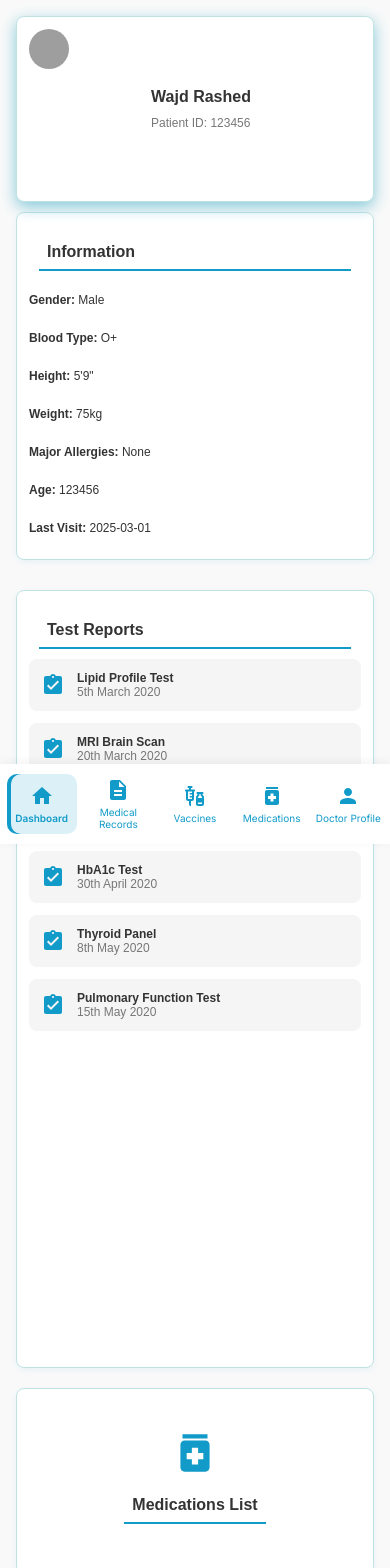
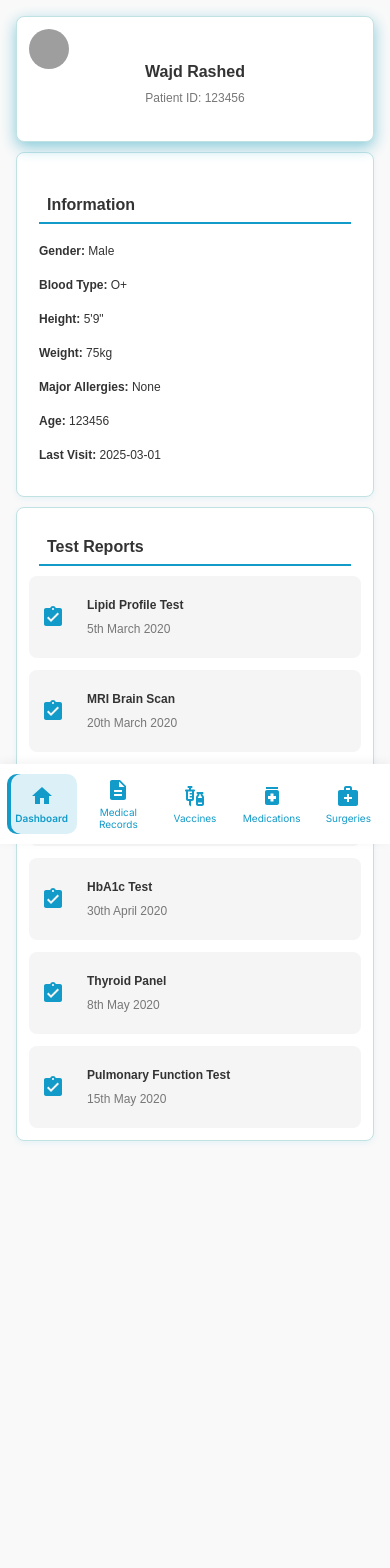
Before and after one commit to jihadlenix/MediLog, a React (Create React App) app in the folder client/: page /dashPatient in a window 390 px wide. Shown: the top 1568 px of the page. After the commit the page ends 1237 px from the top, so only its background shows below. Built offline with nearby package versions, Linux system fonts and the light colour scheme; grey boxes are pictures that could not be loaded.

Commit message:
Updates in Design of Dashboard

```diff
--- a/client/src/components/LeftNavBar.js
+++ b/client/src/components/LeftNavBar.js
@@ -6,7 +6,7 @@ import HomeIcon from '@mui/icons-material/Home';
 import DescriptionIcon from '@mui/icons-material/Description';
 import VaccinesIcon from '@mui/icons-material/Vaccines';
 import MedicationIcon from '@mui/icons-material/Medication';
-import PersonIcon from '@mui/icons-material/Person';
+import MedicalServicesIcon from '@mui/icons-material/MedicalServices';
 import ExitToAppIcon from '@mui/icons-material/ExitToApp';
 
 const LeftNavBar = () => {
@@ -19,7 +19,7 @@ const LeftNavBar = () => {
     { path: '/medRecord', label: 'Medical Records', icon: <DescriptionIcon /> },
     { path: '/vaccines', label: 'Vaccines', icon: <VaccinesIcon /> },
     { path: '/medications', label: 'Medications', icon: <MedicationIcon /> },
-    { path: '/docProfile', label: 'Doctor Profile', icon: <PersonIcon /> },
+    { path: '/surgeries', label: 'Surgeries', icon: <MedicalServicesIcon /> },
   ];
 
   useEffect(() => {
--- a/client/src/doctor/DoctorProfile.css
+++ b/client/src/doctor/DoctorProfile.css
@@ -69,8 +69,7 @@
     flex-direction: column;
     gap: 30px;
     padding: 20px;
-    margin-left: 260px;
-    width: calc(100% - 300px);
+    margin-left: 72px;
     padding-top: 0;
 }
 
--- a/client/src/patient/Dashboard.css
+++ b/client/src/patient/Dashboard.css
@@ -46,8 +46,8 @@
   flex: 2;
   display: flex;
   flex-direction: column;
-  gap: 20px;
   height: 100%;
+  gap: 20px; /* creates space between top and bottom */
 }
 
 /* Equal Height Cards in Left Section */
@@ -118,24 +118,34 @@
   margin: 0;
 }
 .dashboard-test-medications-card {
-  min-height: 60%;
+  flex: 0 0 65%;
+  overflow-y: auto;
 }
 
 /* Bottom Cards Grid */
 .dashboard-bottom-right {
+  flex: 1;       /* Bottom takes remaining 35% */
   display: grid;
+  grid-template-columns: repeat(auto-fit, minmax(140px, 1fr));
   gap: 20px;
-  grid-template-columns: repeat(auto-fit, minmax(240px, 1fr));
-  margin-top: 20px;
+  min-height: 200px;  /* <-- Prevent excessive shrinking */
 }
 
-.dashboard-bottom-right .dashboard-card{
+.dashboard-bottom-right .dashboard-card {
   display: flex;
   flex-direction: column;
   align-items: center;
   justify-content: center;
   text-align: center;
+
+  height: 100%;         /* Fill grid cell height */
+  max-height: 100%;     /* Prevent overflow */
+  min-height: 160px;    /* Prevent shrinking too much */
+  box-sizing: border-box;
+
+  min-width: 140px;
 }
+
 
 /* Profile Card */
 .dashboard-profile-card {
@@ -169,6 +179,7 @@
     padding: 20px 16px;
     flex-direction: column;
     height: auto;
+    margin-left: 72px;
   }
 
   .dashboard-sections {
@@ -182,8 +193,12 @@
     height: auto;
   }
 
+  .dashboard-test-medications-card {
+    flex: 100;
+  }
+
   .dashboard-bottom-right {
-    grid-template-columns: 1fr 1fr;
+    display: none;
   }
 
   .dashboard-card {
@@ -218,23 +233,33 @@
   .dashboard-main-content {
     padding: 16px;
     margin-left: 0;
-    flex-direction: column;
-    height: auto;
+    flex-direction: column; /* Stack sections vertically on small screens */
   }
 
   .dashboard-left-section,
   .dashboard-right-section {
     width: 100%;
     max-width: 100%;
-    height: auto;
+  }
+
+  .dashboard-left-section {
+    flex: 0 0 auto;
+    display: flex;
+    flex-direction: column;
+    justify-content: flex-start;
+    gap: 10px;
+    max-height: 70vh;
+    margin-bottom: 15px;
   }
 
   .dashboard-profile-card {
-    flex-direction: row;
-    align-items: center;
-    text-align: left;
-    gap: 12px;
-    padding: 12px;
+    min-height: 100px; /* Give it a consistent height rather than % */
+    flex-shrink: 0;
+  }
+
+  .dashboard-info-card {
+    flex: 1;
+    min-height: 70%;
   }
 
   .dashboard-profile-card .MuiAvatar-root {
@@ -267,6 +292,7 @@
 
   .dashboard-card p {
     font-size: 12px;
+    margin: 10px;
   }
 
   .dashboard-test-title {
@@ -282,14 +308,7 @@
   }
 
   .dashboard-bottom-right {
-    grid-template-columns: 1fr;
-    gap: 12px;
-    display: grid;
-  }
-
-  .dashboard-left-section {
-    gap: 10px;
-    margin-bottom: 10px;
+    display: none;
   }
 
   .dashboard-right-section {
--- a/client/src/patient/MedicalRecords.css
+++ b/client/src/patient/MedicalRecords.css
@@ -219,6 +219,55 @@
   .medrec-close-btn:hover {
     color: #333 !important;
   }
+
+  .medrec-list {
+    padding: 12px;
+    width: 100%;
+    margin-top: 8px;
+    border-radius: 6px;
+  }
+
+  .medrec-item {
+    padding: 10px;
+    font-size: 13px;
+    border-radius: 6px;
+  }
+
+  .medrec-item p {
+    font-size: 12px;
+    margin: 4px 0;
+  }
+
+  .medrec-btn {
+    font-size: 13px;
+    padding: 8px 12px;
+    border-radius: 5px;
+  }
+
+  .medrec-form {
+    width: 100%;
+    padding: 15px;
+    margin-top: 16px;
+  }
+
+  .medrec-form h3 {
+    font-size: 18px;
+  }
+
+  .medrec-form label {
+    font-size: 14px;
+  }
+
+  .medrec-form input[type="text"],
+  .medrec-form input[type="date"] {
+    font-size: 13px;
+    padding: 8px;
+  }
+
+  .medrec-form button {
+    font-size: 13px;
+    padding: 8px 12px;
+  }
 }
 
 /* List and Forms */
--- a/client/src/patient/Surgeries.js
+++ b/client/src/patient/Surgeries.js
@@ -123,7 +123,7 @@ const Surgeries = () => {
 
         {/* Current Surgeries */}
         <div className="hr-sub-header">
-          <h3>Current Surgeries</h3>
+          <h3>Recent Surgeries</h3>
           <button
             className="hr-add-btn"
             onClick={() => setShowAddFormCurrent(!showAddFormCurrent)}
```
